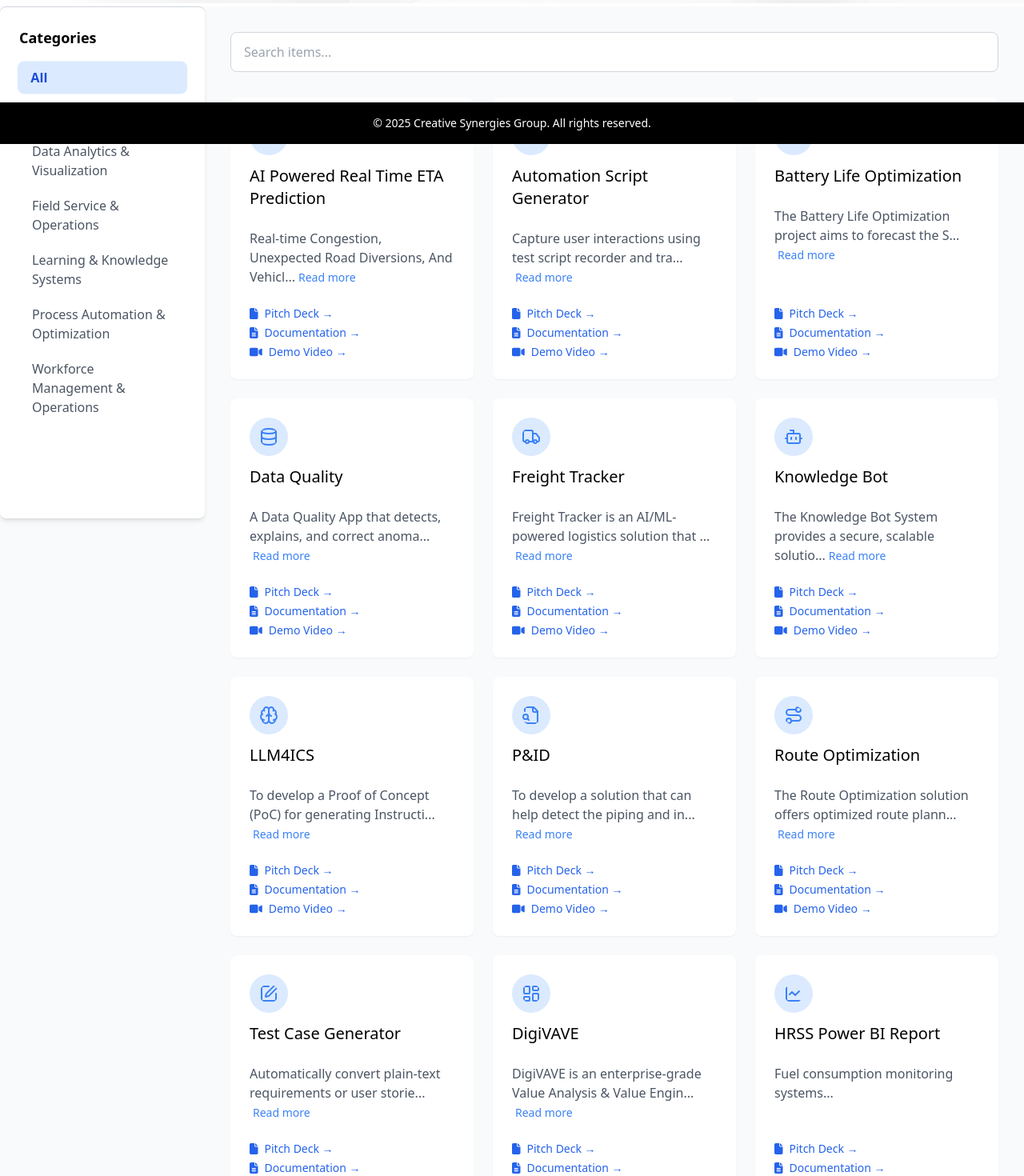
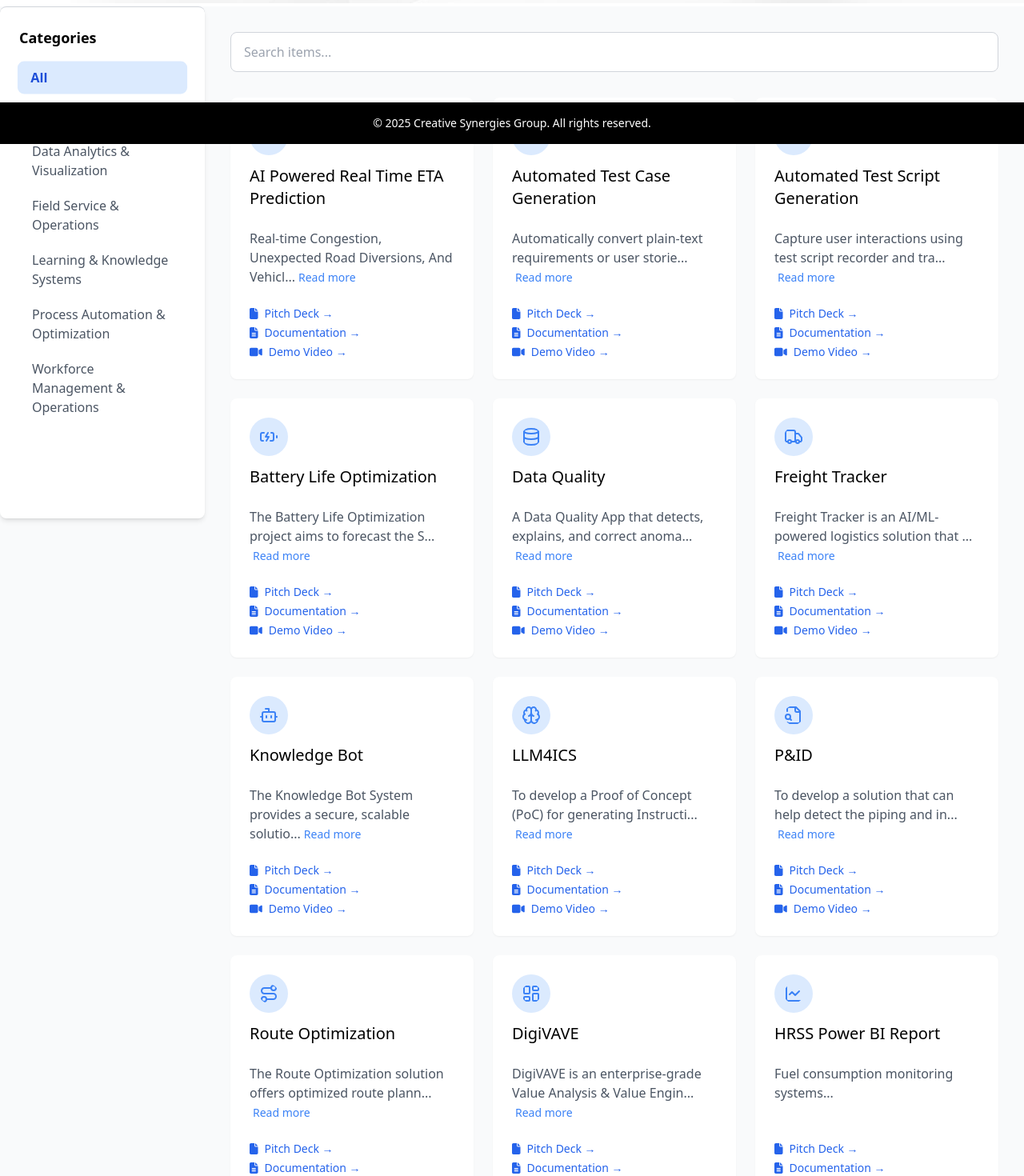
Before and after one commit to CreativeDT/AssetsRepository, a React (Create React App) app: page /catogories in a window 1280 px wide. Shown: the part 620-2090 px from the top of the page at 80% size. Built offline with nearby package versions, Linux system fonts and the light colour scheme.

Commit message:
change in the name of two testing assets

```diff
--- a/src/Components/Categories.js
+++ b/src/Components/Categories.js
@@ -44,7 +44,20 @@ const CategoriesPage = () => {
             "https://globalcsg-my.sharepoint.com/:v:/g/personal/pawan_sharma_global-csg_com/EXnjBpl6eDRCi2g6sAvv60EB71948410muWjIBmgVDrC1A",
         },
         {
-          title: "Automation Script Generator",
+          title: "Automated Test Case Generation",
+          description:
+            "Automatically convert plain-text requirements or user stories into accurate test cases and BDD scenarios using LLMs with RAG. Supports both manual and automated testing, with continuous improvement via domain-specific context.",
+          icon: SquarePen,
+          iconColor: "text-blue-500",
+          pitchDeckLink:
+            "https://globalcsg.sharepoint.com/:b:/s/DigitalTechnologies-All/Ed5dOG61MmlOqWbsUjbnKx8BPxT55Ycsr9ff3iyYqzrjvA?e=450daq",
+          documentationLink:
+            "https://globalcsg.sharepoint.com/:b:/s/DigitalTechnologies-All/EdBNejjOiN9Oo4HwAJWBDUEBe4VpDojIwM4s33ftnjAHqw?e=xMmMkl",
+          demoVideoLink:
+            "https://globalcsg.sharepoint.com/:v:/s/DigitalTechnologies-All/EZrkGwNiUEZDonoNiLP9JkwBZRUqNx2k1welSPg3oLeNTA?e=zzH9Jc",
+        },
+        {
+          title: "Automated Test Script Generation ",
           description:
             "Capture user interactions using test script recorder and transform them into structured BDD scenarios, step definitions, and POMs using AI. Instantly integrates with automation frameworks for efficient test execution and reporting.",
           icon: TerminalSquare,
@@ -147,19 +160,6 @@ const CategoriesPage = () => {
           demoVideoLink:
             "https://globalcsg-my.sharepoint.com/personal/renuka_gaddam_global-csg_com/_layouts/15/stream.aspx?id=%2Fpersonal%2Frenuka%5Fgaddam%5Fglobal%2Dcsg%5Fcom%2FDocuments%2FMicrosoft%20Teams%20Chat%20Files%2FScreen%20Recording%202025%2D05%2D29%20192527%2Emp4&nav=eyJyZWZlcnJhbEluZm8iOnsicmVmZXJyYWxBcHAiOiJTdHJlYW1XZWJBcHAiLCJyZWZlcnJhbFZpZXciOiJTaGFyZURpYWxvZy1MaW5rIiwicmVmZXJyYWxBcHBQbGF0Zm9ybSI6IldlYiIsInJlZmVycmFsTW9kZSI6InZpZXcifX0&ga=1&referrer=StreamWebApp%2EWeb&referrerScenario=AddressBarCopied%2Eview%2E75af0642%2D6f5e%2D47cd%2D9f03%2Db59070dd9f54",
         },
-        {
-          title: "Test Case Generator",
-          description:
-            "Automatically convert plain-text requirements or user stories into accurate test cases and BDD scenarios using LLMs with RAG. Supports both manual and automated testing, with continuous improvement via domain-specific context.",
-          icon: SquarePen,
-          iconColor: "text-blue-500",
-          pitchDeckLink:
-            "https://globalcsg.sharepoint.com/:b:/s/DigitalTechnologies-All/Ed5dOG61MmlOqWbsUjbnKx8BPxT55Ycsr9ff3iyYqzrjvA?e=450daq",
-          documentationLink:
-            "https://globalcsg.sharepoint.com/:b:/s/DigitalTechnologies-All/EdBNejjOiN9Oo4HwAJWBDUEBe4VpDojIwM4s33ftnjAHqw?e=xMmMkl",
-          demoVideoLink:
-            "https://globalcsg.sharepoint.com/:v:/s/DigitalTechnologies-All/EZrkGwNiUEZDonoNiLP9JkwBZRUqNx2k1welSPg3oLeNTA?e=zzH9Jc",
-        },
       ],
     },
     {
@@ -258,7 +258,20 @@ const CategoriesPage = () => {
       name: "Process Automation & Optimization",
       items: [
         {
-          title: "Automation Script Generator",
+          title: "Automated Test Case Generation",
+          description:
+            "Automatically convert plain-text requirements or user stories into accurate test cases and BDD scenarios using LLMs with RAG. Supports both manual and automated testing, with continuous improvement via domain-specific context.",
+          icon: SquarePen,
+          iconColor: "text-blue-500",
+          pitchDeckLink:
+            "https://globalcsg.sharepoint.com/:b:/s/DigitalTechnologies-All/Ed5dOG61MmlOqWbsUjbnKx8BPxT55Ycsr9ff3iyYqzrjvA?e=450daq",
+          documentationLink:
+            "https://globalcsg.sharepoint.com/:b:/s/DigitalTechnologies-All/EdBNejjOiN9Oo4HwAJWBDUEBe4VpDojIwM4s33ftnjAHqw?e=xMmMkl",
+          demoVideoLink:
+            "https://globalcsg.sharepoint.com/:v:/s/DigitalTechnologies-All/EZrkGwNiUEZDonoNiLP9JkwBZRUqNx2k1welSPg3oLeNTA?e=zzH9Jc",
+        },
+        {
+          title: "Automated Test Script Generation ",
           description:
             "Capture user interactions using test script recorder and transform them into structured BDD scenarios, step definitions, and POMs using AI. Instantly integrates with automation frameworks for efficient test execution and reporting.",
           icon: TerminalSquare,
@@ -347,19 +360,6 @@ const CategoriesPage = () => {
             "https://globalcsg.sharepoint.com/sites/DigitalTechnologies-All/Shared%20Documents/Forms/AllItems.aspx?id=%2Fsites%2FDigitalTechnologies%2DAll%2FShared%20Documents%2FDT%20%2D%20Assets%2FRoute%20Optimization%2F04%20Design%2F03%20HLD%20and%20LLD%2FHLD%20Document%2Epdf&parent=%2Fsites%2FDigitalTechnologies%2DAll%2FShared%20Documents%2FDT%20%2D%20Assets%2FRoute%20Optimization%2F04%20Design%2F03%20HLD%20and%20LLD&p=true&ga=1&LOF=1",
           demoVideoLink:
             "https://globalcsg-my.sharepoint.com/personal/renuka_gaddam_global-csg_com/_layouts/15/stream.aspx?id=%2Fpersonal%2Frenuka%5Fgaddam%5Fglobal%2Dcsg%5Fcom%2FDocuments%2FMicrosoft%20Teams%20Chat%20Files%2FScreen%20Recording%202025%2D05%2D29%20192527%2Emp4&nav=eyJyZWZlcnJhbEluZm8iOnsicmVmZXJyYWxBcHAiOiJTdHJlYW1XZWJBcHAiLCJyZWZlcnJhbFZpZXciOiJTaGFyZURpYWxvZy1MaW5rIiwicmVmZXJyYWxBcHBQbGF0Zm9ybSI6IldlYiIsInJlZmVycmFsTW9kZSI6InZpZXcifX0&ga=1&referrer=StreamWebApp%2EWeb&referrerScenario=AddressBarCopied%2Eview%2E75af0642%2D6f5e%2D47cd%2D9f03%2Db59070dd9f54",
-        },
-        {
-          title: "Test Case Generator",
-          description:
-            "Automatically convert plain-text requirements or user stories into accurate test cases and BDD scenarios using LLMs with RAG. Supports both manual and automated testing, with continuous improvement via domain-specific context.",
-          icon: SquarePen,
-          iconColor: "text-blue-500",
-          pitchDeckLink:
-            "https://globalcsg.sharepoint.com/:b:/s/DigitalTechnologies-All/Ed5dOG61MmlOqWbsUjbnKx8BPxT55Ycsr9ff3iyYqzrjvA?e=450daq",
-          documentationLink:
-            "https://globalcsg.sharepoint.com/:b:/s/DigitalTechnologies-All/EdBNejjOiN9Oo4HwAJWBDUEBe4VpDojIwM4s33ftnjAHqw?e=xMmMkl",
-          demoVideoLink:
-            "https://globalcsg.sharepoint.com/:v:/s/DigitalTechnologies-All/EZrkGwNiUEZDonoNiLP9JkwBZRUqNx2k1welSPg3oLeNTA?e=zzH9Jc",
         },
       ],
     },
```
